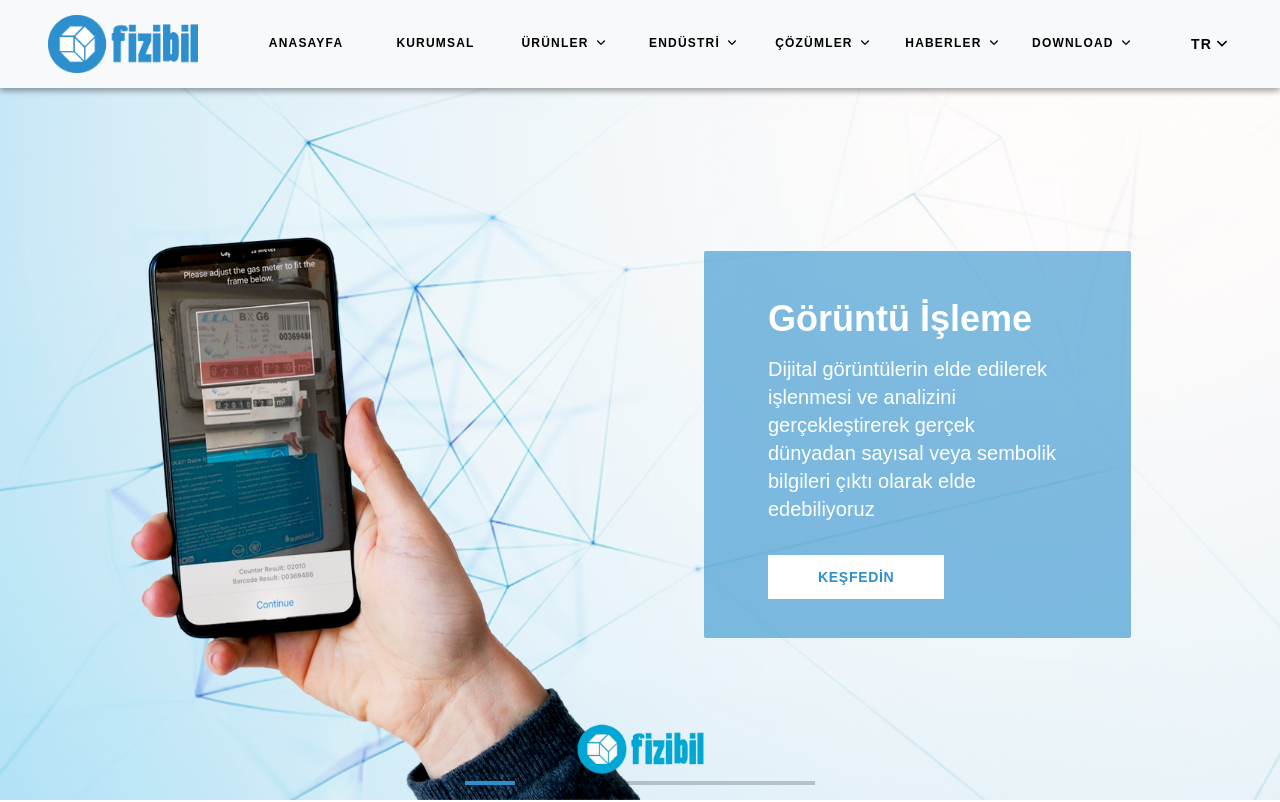
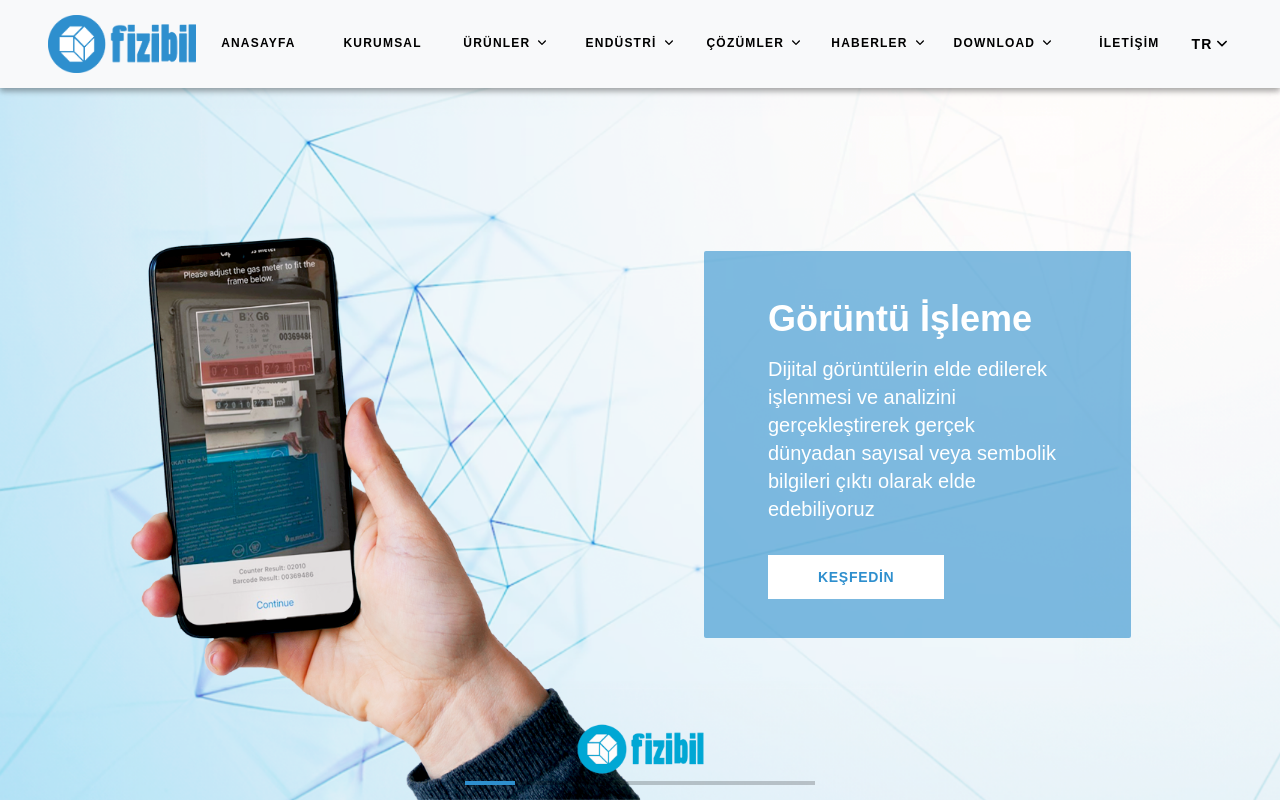
Before and after one commit to suraartut/fizibilweb, a Next.js app: page / in a window 1280 px wide. Shown: the top 802 px of the page. Built offline with nearby package versions, Linux system fonts and the light colour scheme; grey boxes are pictures that could not be loaded.

Commit message:
update: link reload

```diff
--- a/collections/headerData.js
+++ b/collections/headerData.js
@@ -40,6 +40,12 @@ export const headerData = [
     title: "Download",
     link: "",
     catChild: 2,
+  },
+  {
+    id: 8,
+    title: "İLETİŞİM",
+    link: "/contact",
+    catChild: 0,
   },
 ];
 
--- a/pages/_app.js
+++ b/pages/_app.js
@@ -2,8 +2,14 @@ import Footer from "@/components/Layout/Footer";
 import Header from "@/components/Layout/Header";
 import MobileHeader from "@/components/Layout/MobileHeader";
 import "@/styles/globals.css";
+import Router, { useRouter } from "next/router";
 
 export default function App({ Component, pageProps }) {
+  Router.events.on("routeChangeComplete", (url, { shallow }) => {
+    if (shallow === false) {
+      Router.reload();
+    }
+  });
   return (
     <>
       <Header />
```
